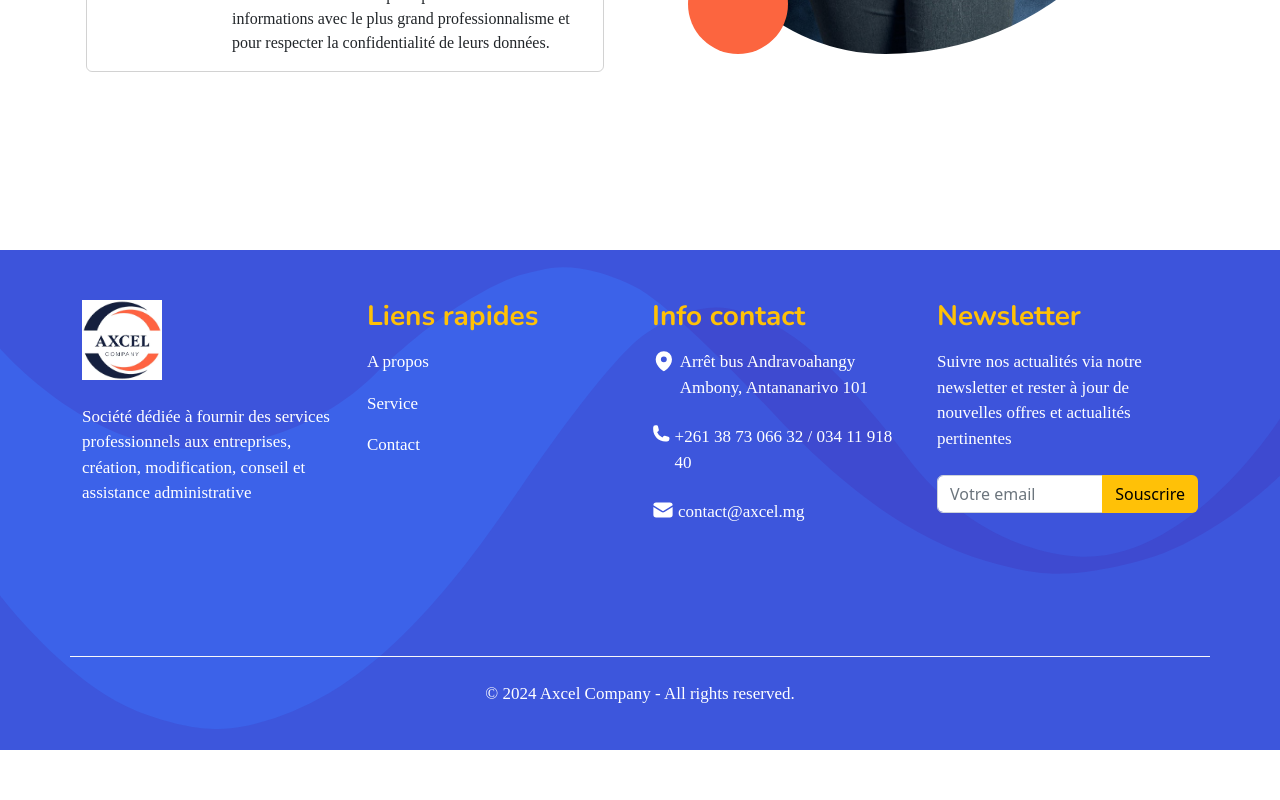
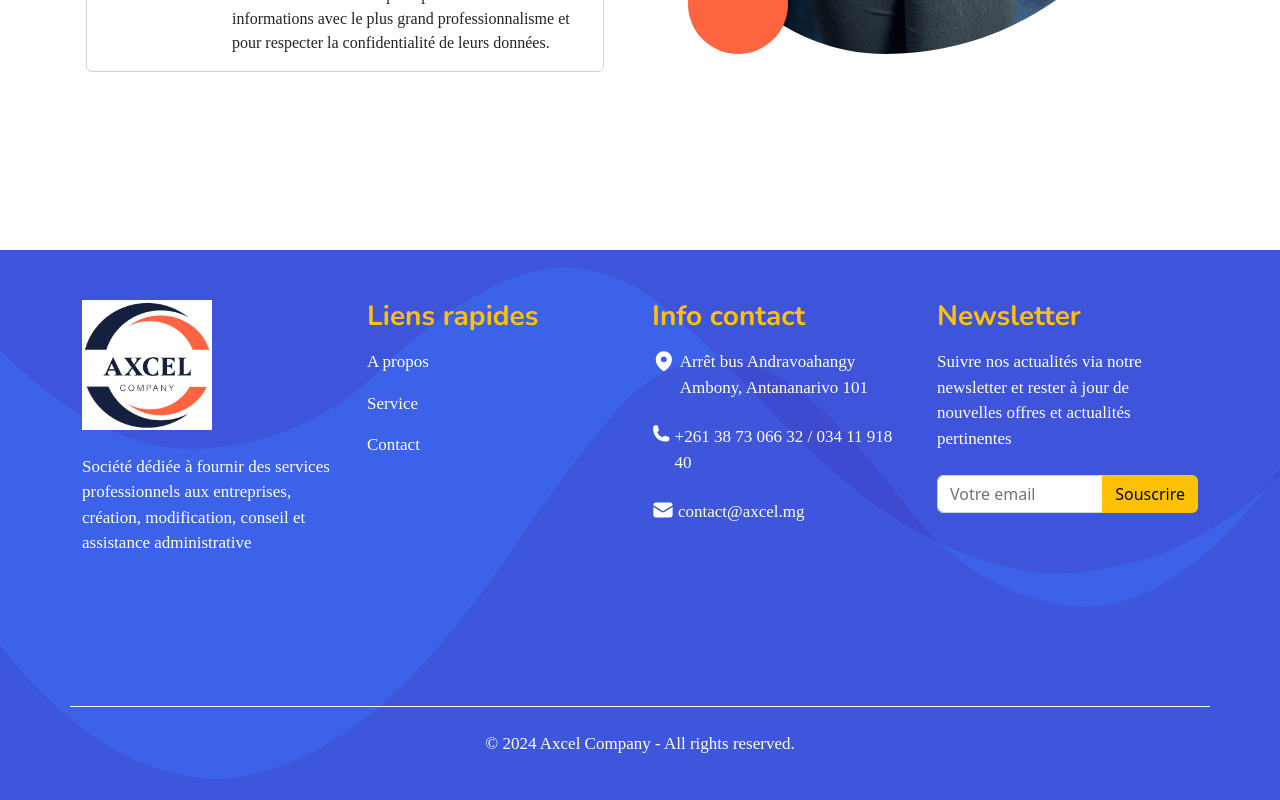
Before and after one commit to hrzmkl/axcel-project, a Next.js app: page / in a window 1280 px wide. Shown: the part 4048-4848 px from the top of the page. Before the commit the page ends 4798 px from the top, so only its background shows below. Built offline with nearby package versions, Linux system fonts and the light colour scheme; some icons are missing.

Commit message:
Update lgo: onscroll navigation and footer

```diff
--- a/app/components/footer/footer.tsx
+++ b/app/components/footer/footer.tsx
@@ -31,8 +31,8 @@ export default function Footer(){
                                     <Image
                                         src="/axcel-company-logo-transparent-99-104-.png"
                                         alt="Picture of the author"
-                                        width={80}
-                                        height={80}
+                                        width={130}
+                                        height={130}
                                     />
                                 </Link>
                                 <p className="m-0 py-4">Société dédiée à fournir des services professionnels aux entreprises, création, modification, conseil et assistance administrative</p>
@@ -69,19 +69,24 @@ export default function Footer(){
                                     </li>
                                 </ul>
                             </div>
-                            <div className="col-12 col-md-6 col-lg-3 d-flex flex-column pb-5 align-items-center align-items-lg-start">
+                            <div
+                                className="col-12 col-md-6 col-lg-3 d-flex flex-column pb-5 align-items-center align-items-lg-start">
                                 <h3 className="text-warning">Newsletter</h3>
-                                <p className="ps-0 pt-2">Suivre nos actualités via notre  newsletter et rester à jour de nouvelles offres et actualités pertinentes</p>
-                                    <div className="input-group mb-3 py-4">
-                                        <input type="text" className="form-control" placeholder="Votre email" aria-label="Votre email" aria-describedby="button-addon2" />
-                                        <button className="btn text-bg-warning" type="button" id="button-addon2">Souscrire</button>
-                                    </div>
+                                <p className="ps-0 pt-2">Suivre nos actualités via notre newsletter et rester à jour de
+                                    nouvelles offres et actualités pertinentes</p>
+                                <div className="input-group mb-3 py-4"><input type="text" className="form-control"
+                                                                              placeholder="Votre email"
+                                                                              aria-label="Votre email"
+                                                                              aria-describedby="button-addon2"/>
+                                    <button className="btn text-bg-warning" type="button" id="button-addon2">Souscrire
+                                    </button>
+                                </div>
                             </div>
                         </div>
                         <div className="row">
                             <div className="col">
                                 <div className="d-flex justify-content-center align-items-center py-4">
-                                    <p className="text-white">© 2024 Axcel Company - All rights reserved.</p>
+                                <p className="text-white">© 2024 Axcel Company - All rights reserved.</p>
                                 </div>
                             </div>
                         </div>
--- a/app/components/header/navbar/navbarOnscroll.tsx
+++ b/app/components/header/navbar/navbarOnscroll.tsx
@@ -11,10 +11,10 @@ export default function NavBarScroll(){
                         <div className="col-2">
                             <Link target="_blank" href="/" className="d-flex align-items-center my-2 my-lg-0 me-lg-auto text-white text-decoration-none">
                                 <Image
-                                    src="/axcel-company-logo-transparent-99-104-.png"
+                                    src="/axcel-company-logo--100x103.jpg"
                                     alt="Axcel company logo"
-                                    width={130}
-                                    height={130}
+                                    width={100}
+                                    height={103}
                                 />
                             </Link>
                         </div>
```
Also changed, not shown: public/axcel-company-logo--100x103.jpg (added).
